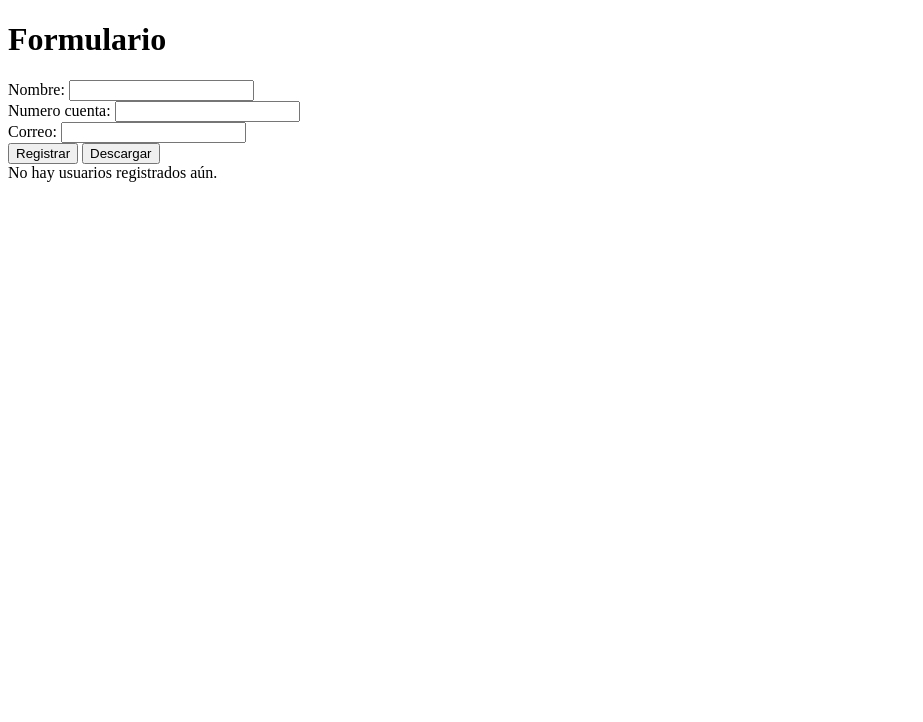
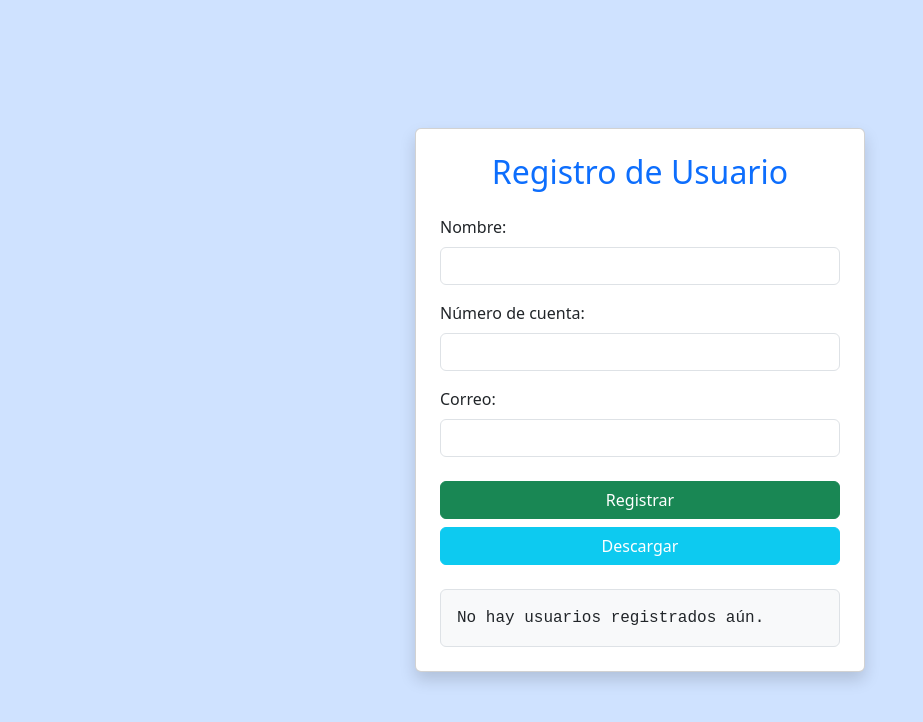
Before and after one commit to dominics4n/Uso_Scrum, a plain HTML site: page index.html in a window 1280 px wide. Shown: the whole page, without its empty margins (0-923 px from the left). Drawn offline with nearby package versions, Linux system fonts and the light colour scheme.

Commit message:
Add files via upload

```diff
--- a/index.html
+++ b/index.html
@@ -1,29 +1,48 @@
 <!DOCTYPE html>
-<html lang="en">
+<html lang="es">
 <head>
-    <meta charset="UTF-8">
-    <meta name="viewport" content="width=device-width, initial-scale=1.0">
-    <title>All is Soft Inside</title>
-    <link rel="stylesheet" href="styles.css">
+  <meta charset="UTF-8">
+  <meta name="viewport" content="width=device-width, initial-scale=1.0">
+  <title>All is Soft Inside - Formulario</title>
+
+  <link href="https://cdn.jsdelivr.net/npm/bootstrap@5.3.2/dist/css/bootstrap.min.css" rel="stylesheet">
 </head>
-<body>
-    <h1>Formulario</h1>
+
+<body class="bg-primary-subtle d-flex align-items-center justify-content-center vh-100">
+
+  <div class="card shadow p-4" style="max-width: 450px; width: 100%;">
+    <h2 class="text-center mb-4 text-primary">Registro de Usuario</h2>
+
     <form id="FormSuma">
-        <label for="">Nombre:</label>
-            <input type="text" required id="nombre"></input>
-        <br>
-        <label for="">Numero cuenta:</label>
-            <input type="number" required id="nocuenta"></input>
-        <br>
-        <label for="">Correo:</label>
-            <input type="email" required id="correo"></input>
-        <br>
-        <button type="submit">Registrar</button>
-        <button type="">Descargar</button>
+      <div class="mb-3">
+        <label for="nombre" class="form-label">Nombre:</label>
+        <input type="text" id="nombre" class="form-control" required>
+      </div>
+
+      <div class="mb-3">
+        <label for="nocuenta" class="form-label">Número de cuenta:</label>
+        <input type="number" id="nocuenta" class="form-control" required>
+      </div>
+
+      <div class="mb-4">
+        <label for="correo" class="form-label">Correo:</label>
+        <input type="email" id="correo" class="form-control" required>
+      </div>
+
+      <div class="d-grid gap-2">
+        <button type="submit" class="btn btn-success">Registrar</button>
+        <button type="button" class="btn btn-info text-white">Descargar</button>
+      </div>
     </form>
-    <div id="resultado">
 
+    <div id="resultado" class="mt-4 bg-light p-3 rounded border" style="white-space: pre-wrap; font-family: monospace;">
+      No hay usuarios registrados aún.
     </div>
+  </div>
+
+  <script src="app.js"></script>
+
+
+  <script src="https://cdn.jsdelivr.net/npm/bootstrap@5.3.2/dist/js/bootstrap.bundle.min.js"></script>
 </body>
-<script src="app.js"></script>
 </html>
```
